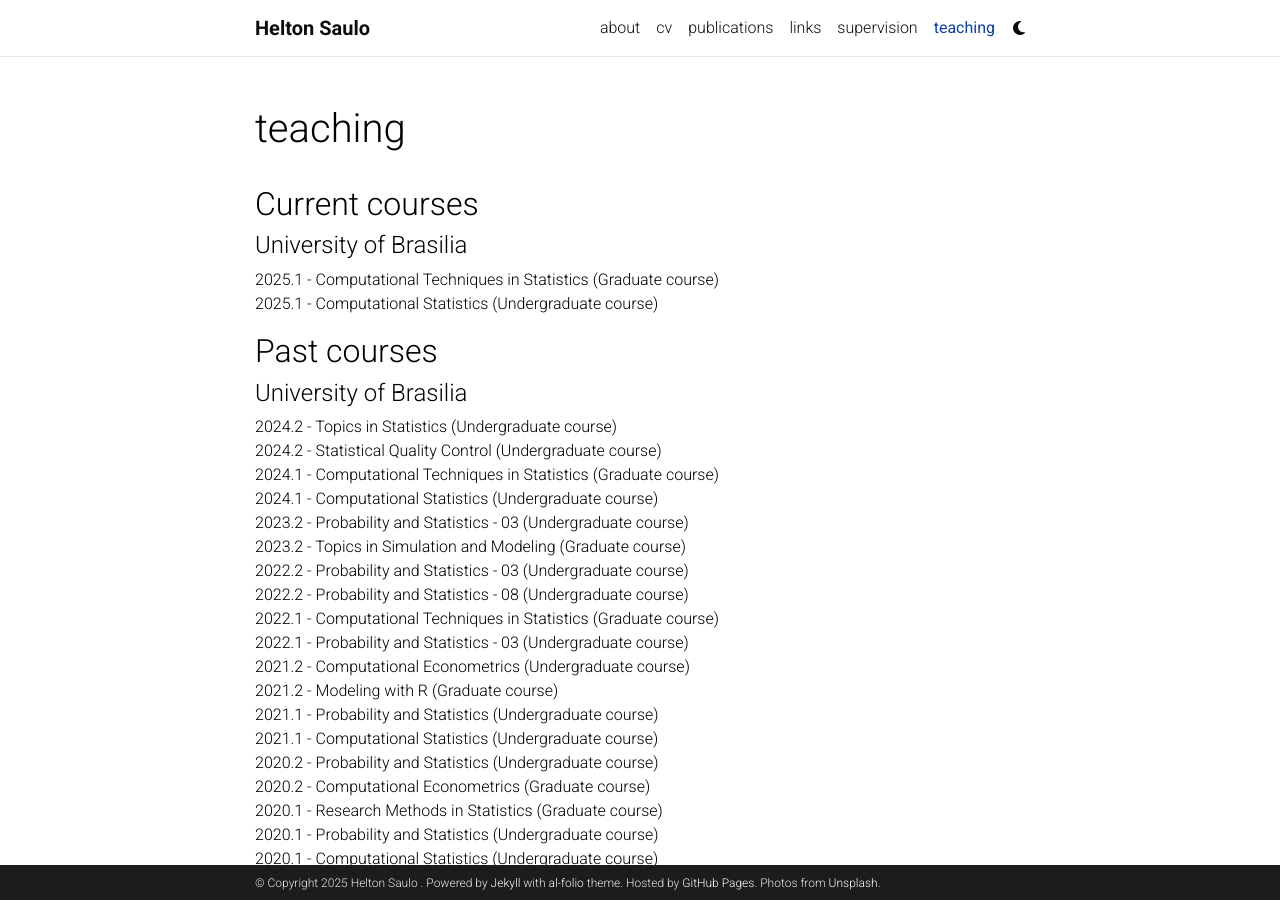
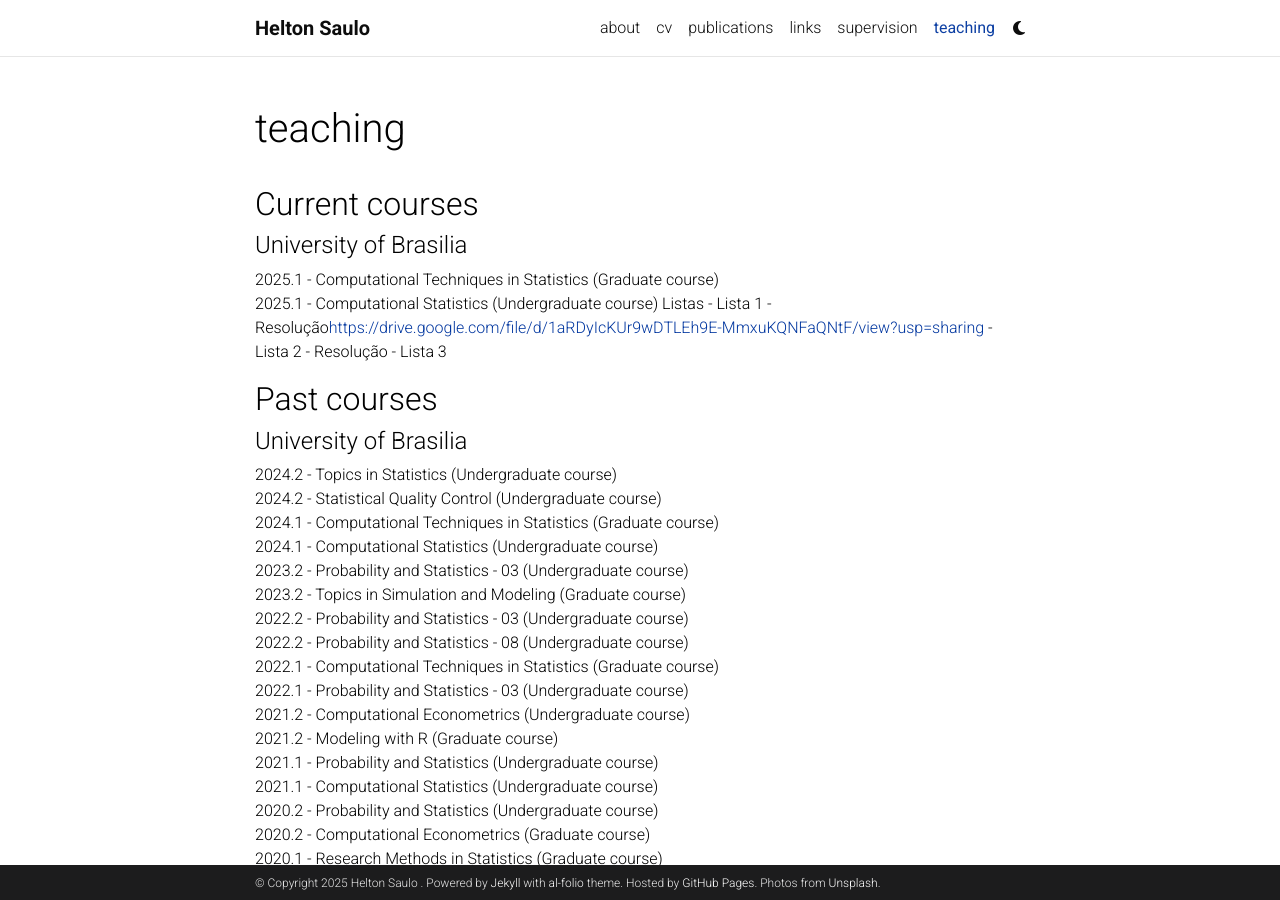
Before and after one commit to heltonsaulo/heltonsaulo.github.io, a Jekyll site: the page built from _pages/teaching.md, in a window 1280 px wide and 900 px high. Built offline with Jekyll 4.4.1, drawn with Linux system fonts in a browser that asks for light colours; comment, search, counter and statistics services are not loaded; a style sheet for code colours, icons or effects is not loaded.

Commit message:
Update teaching.md

```diff
--- a/_pages/teaching.md
+++ b/_pages/teaching.md
@@ -15,6 +15,10 @@
 
 2025.1 - Computational Techniques in Statistics (Graduate course)\
 2025.1 - Computational Statistics (Undergraduate course)
+         Listas
+         - Lista 1 - Resolução[https://drive.google.com/file/d/1aRDyIcKUr9wDTLEh9E-MmxuKQNFaQNtF/view?usp=sharing](https://drive.google.com/file/d/1aRDyIcKUr9wDTLEh9E-MmxuKQNFaQNtF/view?usp=sharing)
+         - Lista 2 - Resolução
+         - Lista 3
 
 ## Past courses
 
```
